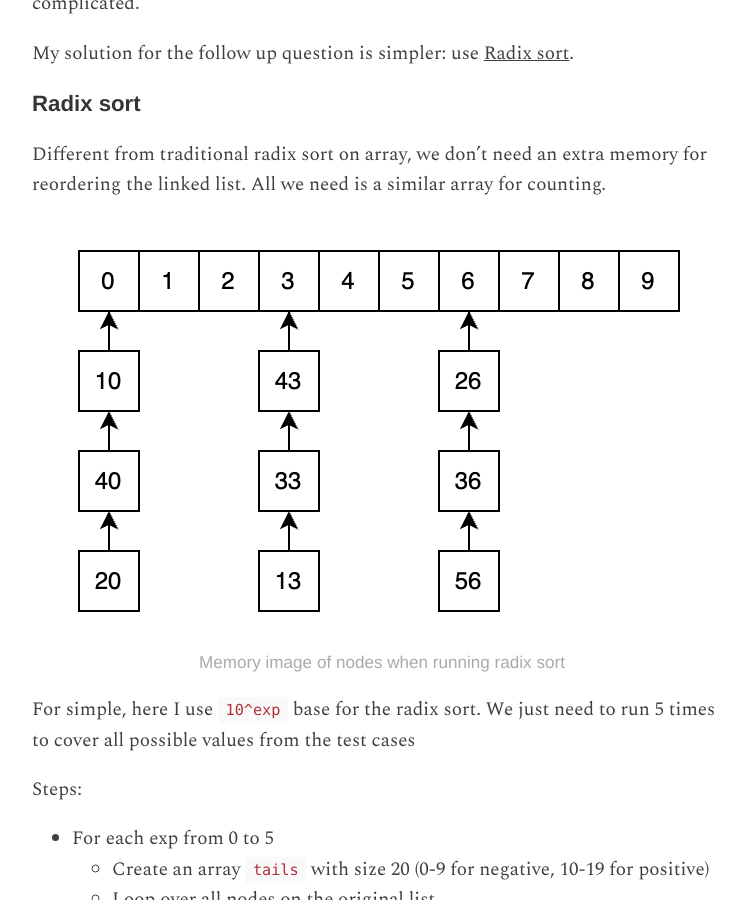
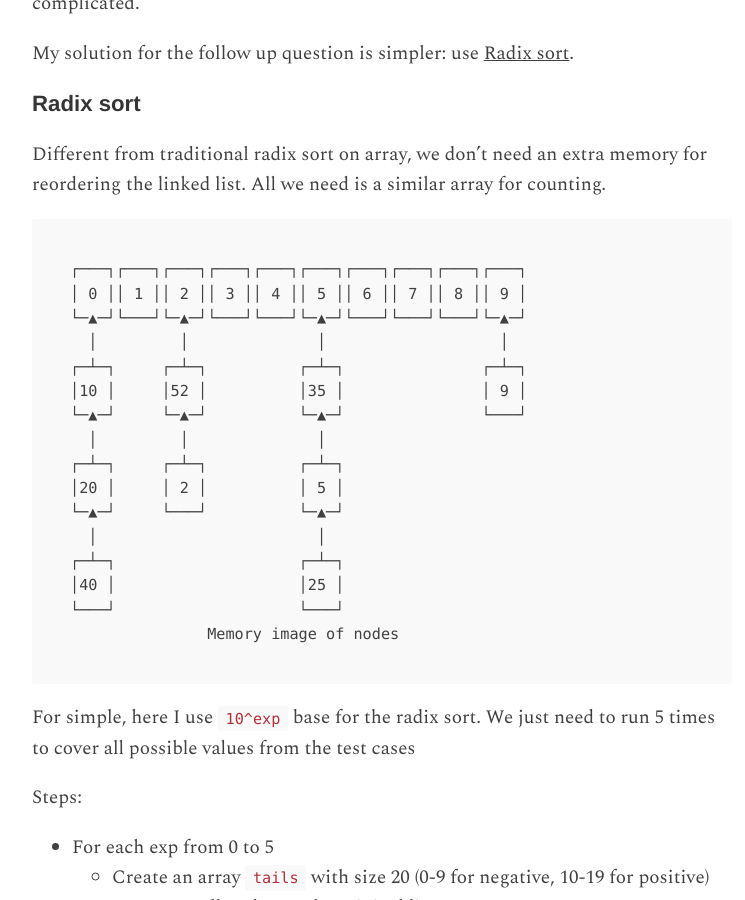
Before and after one commit to tuanchauict/iamtuna.org, a Jekyll site: the page built from docs/_posts/2022-02-25-leetcode-148-sort-list-with-radix-sort.md, in a window 1280 px wide and 900 px high, scrolled down 1317 px. Shown: the whole window, without its empty margins (258-1003 px from the left). Built offline with Jekyll 4.4.1, drawn with Linux system fonts in a browser that asks for light colours.

Commit message:
Use ASCII for demonstrate memory image

````diff
--- a/docs/_posts/2022-02-25-leetcode-148-sort-list-with-radix-sort.md
+++ b/docs/_posts/2022-02-25-leetcode-148-sort-list-with-radix-sort.md
@@ -51,8 +51,24 @@ My solution for the follow up question is simpler: use [Radix sort](https://en.w
 
 Different from traditional radix sort on array, we don't need an extra memory for reordering the linked list. All we need is a similar array for counting.
 
-![Memory image](/images/2022-02-25/leetcode-148-radix-image.png "Memory image")
-_Memory image of nodes when running radix sort_
+```
+┌───┐┌───┐┌───┐┌───┐┌───┐┌───┐┌───┐┌───┐┌───┐┌───┐
+│ 0 ││ 1 ││ 2 ││ 3 ││ 4 ││ 5 ││ 6 ││ 7 ││ 8 ││ 9 │
+└─▲─┘└───┘└─▲─┘└───┘└───┘└─▲─┘└───┘└───┘└───┘└─▲─┘
+  │         │              │                   │
+┌─┴─┐     ┌─┴─┐          ┌─┴─┐               ┌─┴─┐
+│10 │     │52 │          │35 │               │ 9 │
+└─▲─┘     └─▲─┘          └─▲─┘               └───┘
+  │         │              │
+┌─┴─┐     ┌─┴─┐          ┌─┴─┐
+│20 │     │ 2 │          │ 5 │
+└─▲─┘     └───┘          └─▲─┘
+  │                        │
+┌─┴─┐                    ┌─┴─┐
+│40 │                    │25 │
+└───┘                    └───┘
+               Memory image of nodes
+```
 
 For simple, here I use `10^exp` base for the radix sort. We just need to run 5 times to cover all possible values from the test cases
 
````
